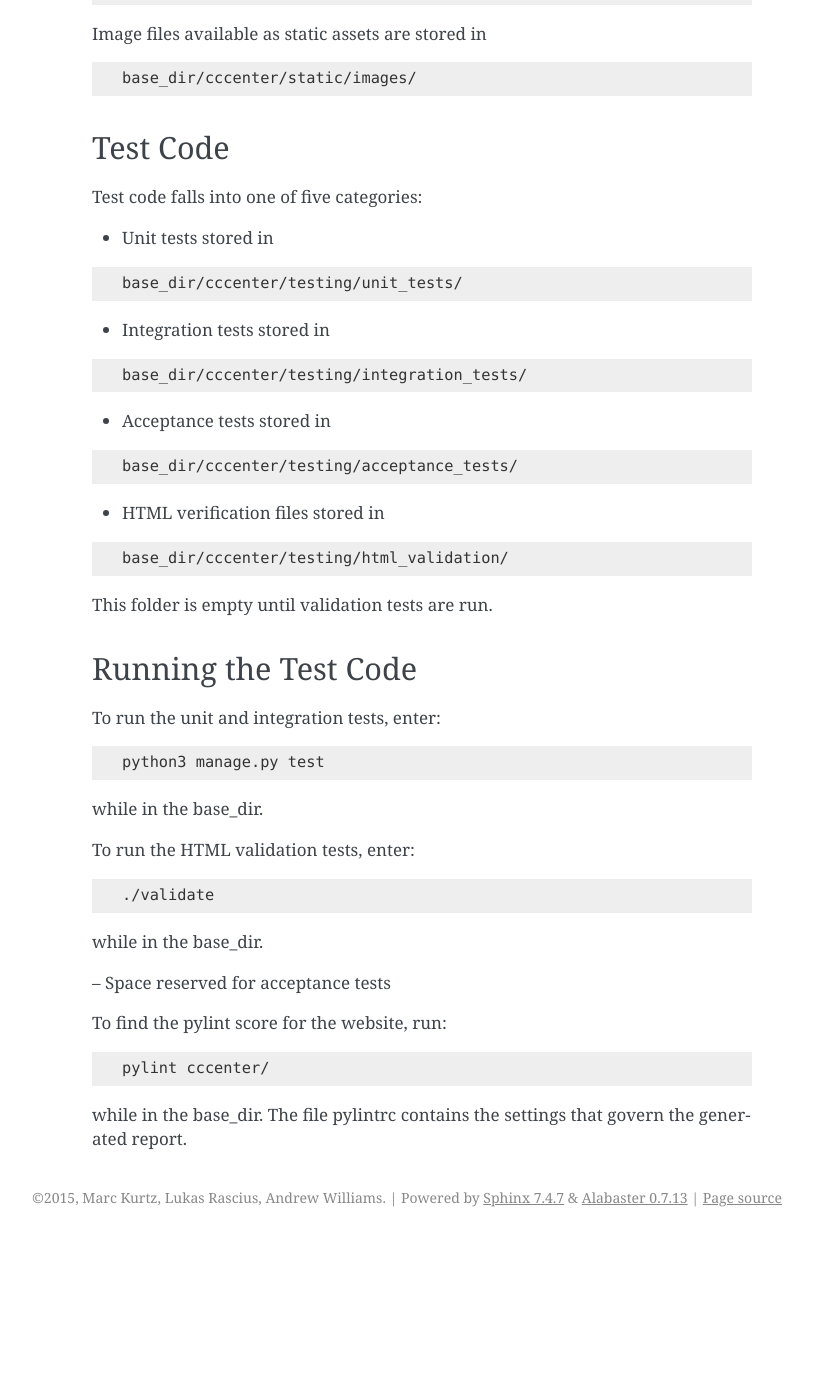
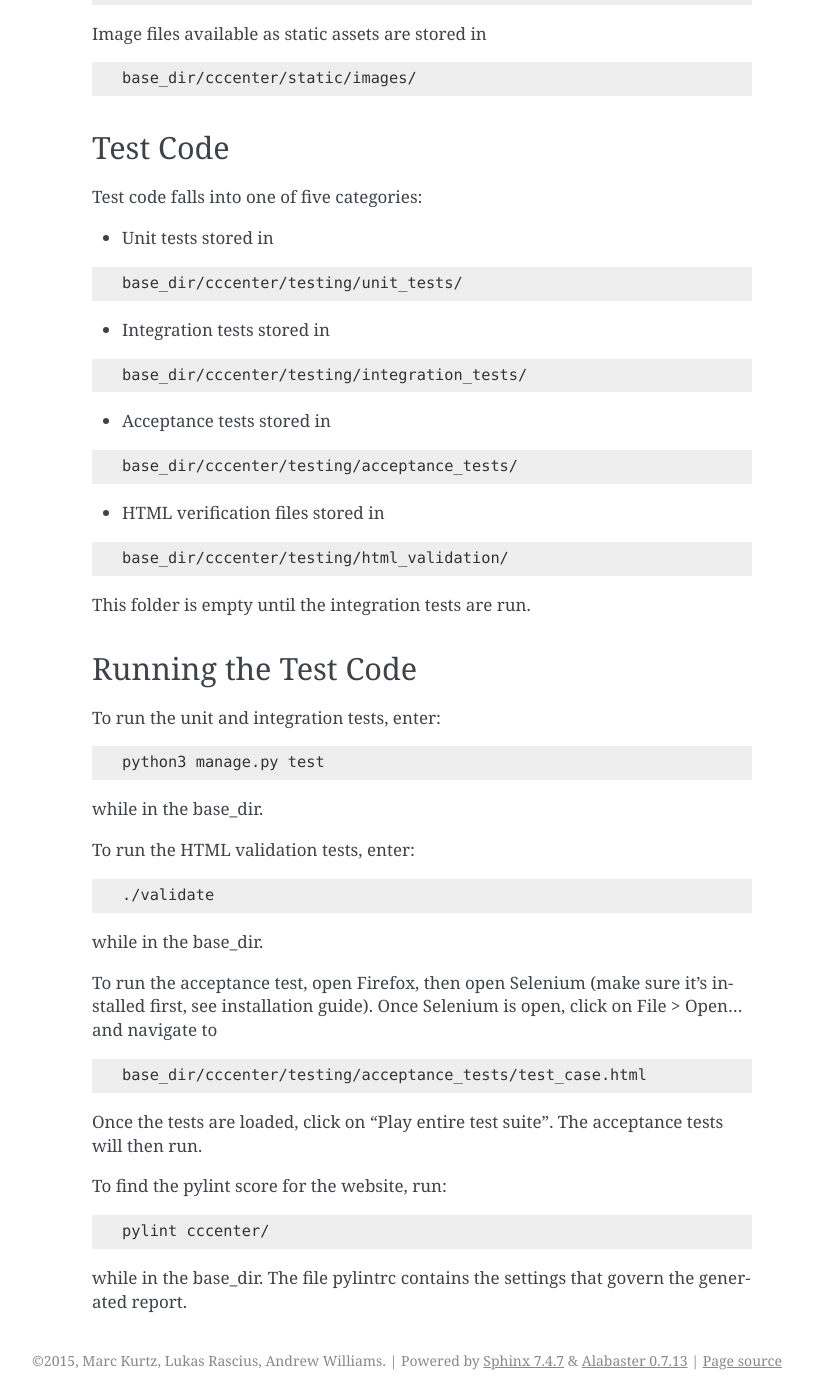
Before and after one commit to lrascius/CodeCipherCenter, a Sphinx documentation site: the page built from docs/developers_guide.rst, in a window 1280 px wide and 1400 px high, scrolled down 544 px. Shown: the whole window, without its empty margins (328-1141 px from the left). Built offline with Sphinx 7.4.7, drawn with Linux system fonts in a browser that asks for light colours; before the commit the page ends 1781 px from its top, so only the background shows below that.

```diff
--- a/docs/developers_guide.rst
+++ b/docs/developers_guide.rst
@@ -64,7 +64,7 @@ Test code falls into one of five categories:
 
    base_dir/cccenter/testing/html_validation/
 
-This folder is empty until validation tests are run.
+This folder is empty until the integration tests are run.
 
 Running the Test Code
 +++++++++++++++++++++
@@ -85,7 +85,14 @@ To run the HTML validation tests, enter:
 
 while in the base_dir.
 
--- Space reserved for acceptance tests
+To run the acceptance test, open Firefox, then open Selenium (make sure it's installed first, see installation guide).
+Once Selenium is open, click on File > Open... and navigate to
+
+.. code-block:: shell-session
+
+   base_dir/cccenter/testing/acceptance_tests/test_case.html
+
+Once the tests are loaded, click on "Play entire test suite". The acceptance tests will then run.
 
 To find the pylint score for the website, run:
 
--- a/docs/installation_guide.rst
+++ b/docs/installation_guide.rst
@@ -61,4 +61,7 @@ to install all of the necessary Python packages.  If necessary, run:
 
    python3 manage.py runserver
 
+9. To set up Selenium for acceptance testing, go to http://docs.seleniumhq.org/download/
+   and download Selenium IDE 2.9.0 for Firefox.
+
 That's all!  You're ready to go.
```
Also changed, not shown: docs/decisions_we_made.rst (+8 -0 lines).
